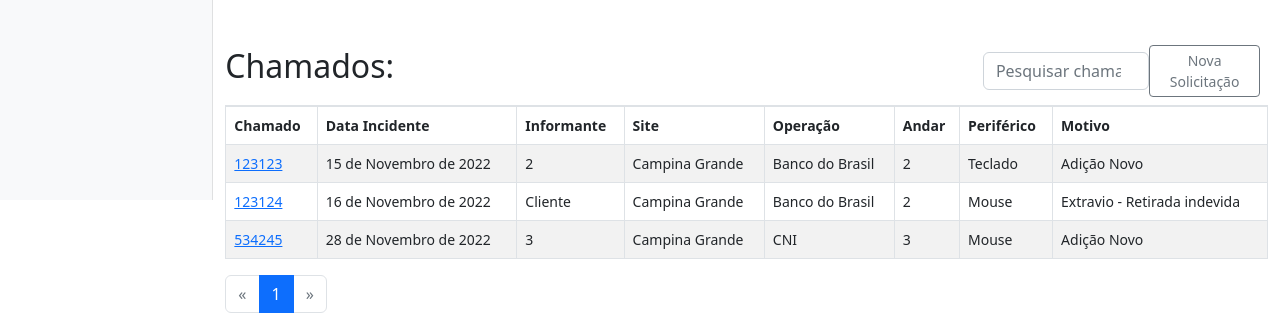
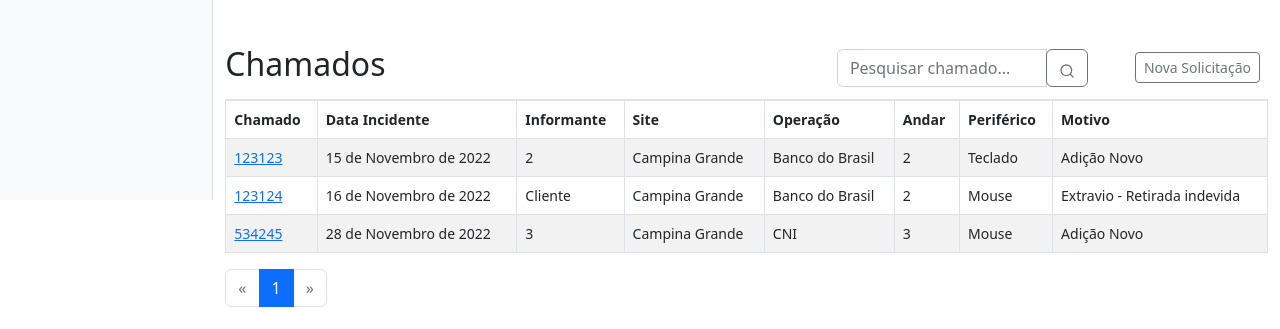
Before and after one commit to GMN-dev/Projeto-Field-Service, a Django app: page /home/dashboard/ in a window 1280 px wide. Shown: the part 600-929 px from the top of the page. After the commit the page ends 907 px from the top, so only its background shows below. Run offline with Django 4.2, Linux system fonts and the light colour scheme; data comes from the database, SQL or seed files in the repository; data that the repository does not hold is empty; some libraries are stand-ins or nearby versions.

Commit message:
alteração no template - barra de pesquisa atualizada

```diff
--- a/templates/cadastroEquipamento/html/dashboard.html
+++ b/templates/cadastroEquipamento/html/dashboard.html
@@ -10,27 +10,36 @@
           class="d-flex justify-content-between flex-wrap flex-md-nowrap align-items-center pt-3 pb-2 mb-3 border-bottom">
           <h1 class="h2">Dashboard</h1>
           <div class="btn-toolbar mb-2 mb-md-0">
-            <button type="button" class="btn btn-sm btn-outline-secondary dropdown-toggle">
-              <span data-feather="calendar" class="align-text-bottom"></span>
-              Mês
-            </button>
+            <form action="" method="get">
+              <button type="button" name="mes" class="btn btn-sm btn-outline-secondary dropdown-toggle">
+                <span data-feather="calendar" class="align-text-bottom"></span>
+                Mês
+              </button>
+            </form>
           </div>
         </div>
         <canvas class="my-4 w-100" id="myChart" width="900" height="380"></canvas>
         <div class="d-flex justify-content-between flex-wrap flex-md-nowrap align-items-center pt-3 pb-2  border-bottom">
 
           <div class="title-mod">
-            <h2 class="title-mod">Chamados:</h2>
+            <h2 class="title-mod">Chamados</h2>
           </div>
 
           <div class=" d-flex  title-mod justify-content-between flex-wrap flex-md-nowrap align-items-center ">
 
             <div class="col-lg-7 title-mod">
               <form method="get" action=" {% url 'search_chamado' %} " >
-                <input type="number" name="search" class="form-control" id="chamado" max="9999999" min="1" placeholder="Pesquisar chamado..." required>
+
+                <div class="input-group">
+                  <input type="text" name="search" class="form-control shadow-none" id="chamado" max="9999999" min="1" placeholder="Pesquisar chamado..." required>
+                  <div class="input-group-append">
+                    <button class="btn btn-outline-secondary" type="submit"><span data-feather="search" class="align-text-bottom"></span></button>
+                  </div>
+                </div>
                 <div class="invalid-feedback">
                   Informe o Número do chamado.
                 </div>
+
               </form>
             </div>
 
```
Also changed, not shown: templates/cadastroEquipamento/html/operacoes.html (+11 -1 lines), templates/cadastroEquipamento/html/perifericos.html (+8 -1 lines).
